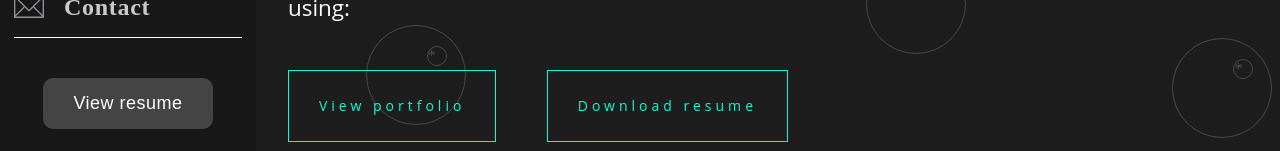
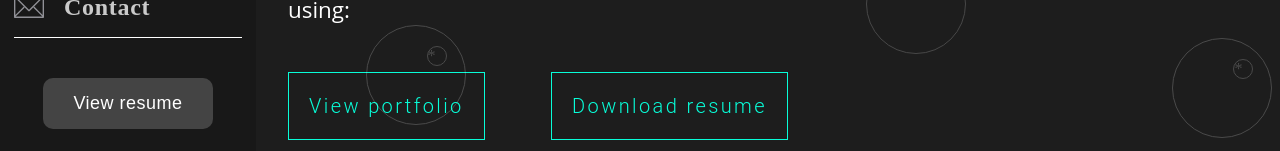
Before and after one commit to MasterTatto/portfolio-V3, a React (Create React App) app: page / in a window 1280 px wide. Shown: the part 646-797 px from the top of the page. Built offline with nearby package versions, Linux system fonts and the light colour scheme.

Commit message:
feature:added time line styles

```diff
--- a/public/index.html
+++ b/public/index.html
@@ -14,6 +14,7 @@
       manifest.json provides metadata used when your web app is installed on a
       user's mobile device or desktop. See https://developers.google.com/web/fundamentals/web-app-manifest/
     -->
+
     <link rel="manifest" href="%PUBLIC_URL%/manifest.json"/>
     <!--
       Notice the use of %PUBLIC_URL% in the tags above.
@@ -28,7 +29,7 @@
     <style>
         body {
             background-color: #1d1d1d;
-            overflow-x:hidden
+            overflow-x: hidden
         }
     </style>
 </head>
--- a/src/App.scss
+++ b/src/App.scss
@@ -60,3 +60,6 @@
     margin-left: 0;
   }
 }
+
+
+//
--- a/src/feature/home/index.js
+++ b/src/feature/home/index.js
@@ -64,7 +64,8 @@ const Home = ({currentUrl, sizeBubble}) => {
                         <div className={styles.linkBox}>
                             <NavLink className={styles.linkInfo} to={'/portfolio'}>View portfolio</NavLink>
                             <a className={styles.linkInfo} target={'_blank'} href={'#'}>Download
-                                resume</a>
+                                resume
+                            </a>
                         </div>
                     </div>
 
@@ -78,7 +79,8 @@ const Home = ({currentUrl, sizeBubble}) => {
                     </div>
                 </div>
             </Container>
-            {/*{width > 550 && <Bubble size={25}/>}*/}
+            {/*{width > 550 && <Bubble size={25}/>}*/
+            }
         </div>
     )
 };
--- a/src/feature/home/styles.module.scss
+++ b/src/feature/home/styles.module.scss
@@ -1,5 +1,11 @@
 @import "src/styles/media-query";
 @import "src/styles/mixin";
+
+@font-face {
+  font-family: Cyber;
+  src: url("https://assets.codepen.io/605876/Blender-Pro-Bold.otf");
+  font-display: swap;
+}
 
 .home {
   @include standart_main_container;
@@ -51,7 +57,7 @@
   height: 100%;
   box-shadow: 30px 20px 10px #333;
   position: relative;
-  z-index: 100;
+  z-index: 3;
   @include media-breakpoint-down(xxl) {
     max-height: 400px;
   }
@@ -146,21 +152,32 @@
 
 .linkInfo {
   color: #08fdd8;
-  font-size: 14px;
-  letter-spacing: 4px;
-  font-family: "Open Sans", sans-serif;
+  font-size: 20px;
+  letter-spacing: .15rem;
+  font-weight: 300;
+  font-family: "Roboto", sans-serif;
   text-decoration: none;
   margin-top: 20px;
-  padding: 10px 30px;
+  padding: 8px 20px;
   line-height: 50px;
   display: block;
   text-align: center;
   border: 1px solid #08fdd8;
   cursor: pointer;
-  transition: .4s all;
+  //transition: .4s all;
+
+  //
+  //8, 253,216,50%
+  background-image: linear-gradient(45deg, transparent 50%, rgba(8, 253, 216, 70%) 50%);
+  background-position: 25%;
+  background-size: 400%;
+  -webkit-transition: background 700ms ease-in-out, color 700ms ease-in-out;
+  transition: background 700ms ease-in-out, color 700ms ease-in-out;
 
   &:hover {
-    padding: 10px 35px;
+    //padding: 10px 35px;
+    color: #1d1d1d;
+    background-position: 100%;
   }
 
   @include media-breakpoint-down(md) {
@@ -173,6 +190,6 @@
   @include media-breakpoint-down(xs) {
     padding: 7px 10px;
   }
+}
 
-
-}
+//
--- a/src/feature/skills/styles.module.scss
+++ b/src/feature/skills/styles.module.scss
@@ -12,7 +12,7 @@
 .container {
   //border: .1px solid;
   padding-bottom: 100px;
-  margin-bottom: 100px;
+  //margin-bottom: 100px;
   @include media-breakpoint-down(xs) {
     min-width: 90vw;
     margin-left: 5%;
@@ -31,8 +31,6 @@
   @include media-breakpoint-down(xs) {
     padding-left: 15%;
   }
-
-
 }
 
 .box {
--- a/src/feature/skills/timeline/index.js
+++ b/src/feature/skills/timeline/index.js
@@ -4,6 +4,8 @@ import {timeLine} from "./data";
 
 const TimeLine = () => {
     return (
+        <>
+            <h1 className={styles.logo}>Expirians</h1>
             <div className={styles.box_item}>
                 {timeLine.map((el) => {
                     return <div className={styles.item}>
@@ -13,6 +15,7 @@ const TimeLine = () => {
                     </div>
                 })}
             </div>
+        </>
     );
 };
 
--- a/src/feature/skills/timeline/styles.module.scss
+++ b/src/feature/skills/timeline/styles.module.scss
@@ -1,19 +1,21 @@
+@import "src/styles/media-query";
+@import "src/styles/mixin";
+
 .box_item {
   display: flex;
   flex-direction: column;
   position: relative;
   z-index: 1;
   justify-content: space-between;
-  margin-top: 200px;
-
 
   &::after {
     content: '';
-    height: 85%;
+    height: 87%;
     width: 3px;
     background-color: #08fdd8;
     position: absolute;
     right: 49.8%;
+    top: 5%;
   }
 }
 
@@ -44,7 +46,7 @@
   width: 50px;
   position: absolute;
   z-index: 3;
-  top: 0;
+  //top: 10px;
   left: calc(50% - 23px);
   display: flex;
   align-items: center;
@@ -52,17 +54,34 @@
 
   &::after {
     content: '';
-    height: 35px;
-    width: 35px;
+    height: 43px;
+    width: 43px;
+    top: 8%;
+    left: 7%;
     border-radius: 50%;
     background-color: #343434;
     position: absolute;
+  }
+
+  &::before {
+    content: '';
+    width: 70vw;
+    height: 3px;
+    background-color: #08fdd8;
+    position: absolute;
+    z-index: -10;
   }
 }
 
 .data {
   font-size: 24px;
   color: #cacaca;
+
+  position: relative;
+  z-index: 4;
+  border: 3px solid #08fdd8;
+  padding: 15px;
+  background-color: #181818;
 }
 
 .description {
@@ -71,9 +90,27 @@
   max-width: 40%;
   text-align: left;
   letter-spacing: 1px;
-
+  position: relative;
+  z-index: 4;
+  border: 3px solid #08fdd8;
+  padding: 15px;
+  background-color: #181818;
 
   &:nth-child(even) {
     text-align: right;
   }
 }
+
+.logo {
+  color: #08fdd8;
+  font-size: 42px;
+  letter-spacing: 1px;
+  margin-bottom: 5.5rem;
+  font-weight: 900;
+  padding-top: 20px;
+  margin-top: 8.5rem;
+
+  @include media-breakpoint-down(xs) {
+    padding-left: 15%;
+  }
+}
--- a/src/helpers/bubble/index.js
+++ b/src/helpers/bubble/index.js
@@ -1,13 +1,14 @@
-import React from 'react';
+import React, {useState} from 'react';
 import styles from "./styles.module.scss"
 import {randomNumber} from "../randomNumber";
+import {combineCss} from "../combineCss";
 
 const Bubble = ({size}) => {
     const bubbles = Array.from({length: size}, (v, k) => k)
     return (
         <div>
             {bubbles.map((el) => {
-                return <div className={styles.dot}
+                return <div className={combineCss(styles.dot)}
                             style={{left: `${randomNumber(0, 90)}%`, animationDuration: `${randomNumber(4, 10)}s`}}
                             key={el}>
                     <div className={styles.dota}>*</div>
--- a/src/styles/_global.scss
+++ b/src/styles/_global.scss
@@ -3,7 +3,6 @@
   padding: 0;
   box-sizing: border-box;
   color: #fff;
-  cursor: red(#333);
 }
 
 a, li {
```
Lines whose indentation alone changed are shown as unchanged.
